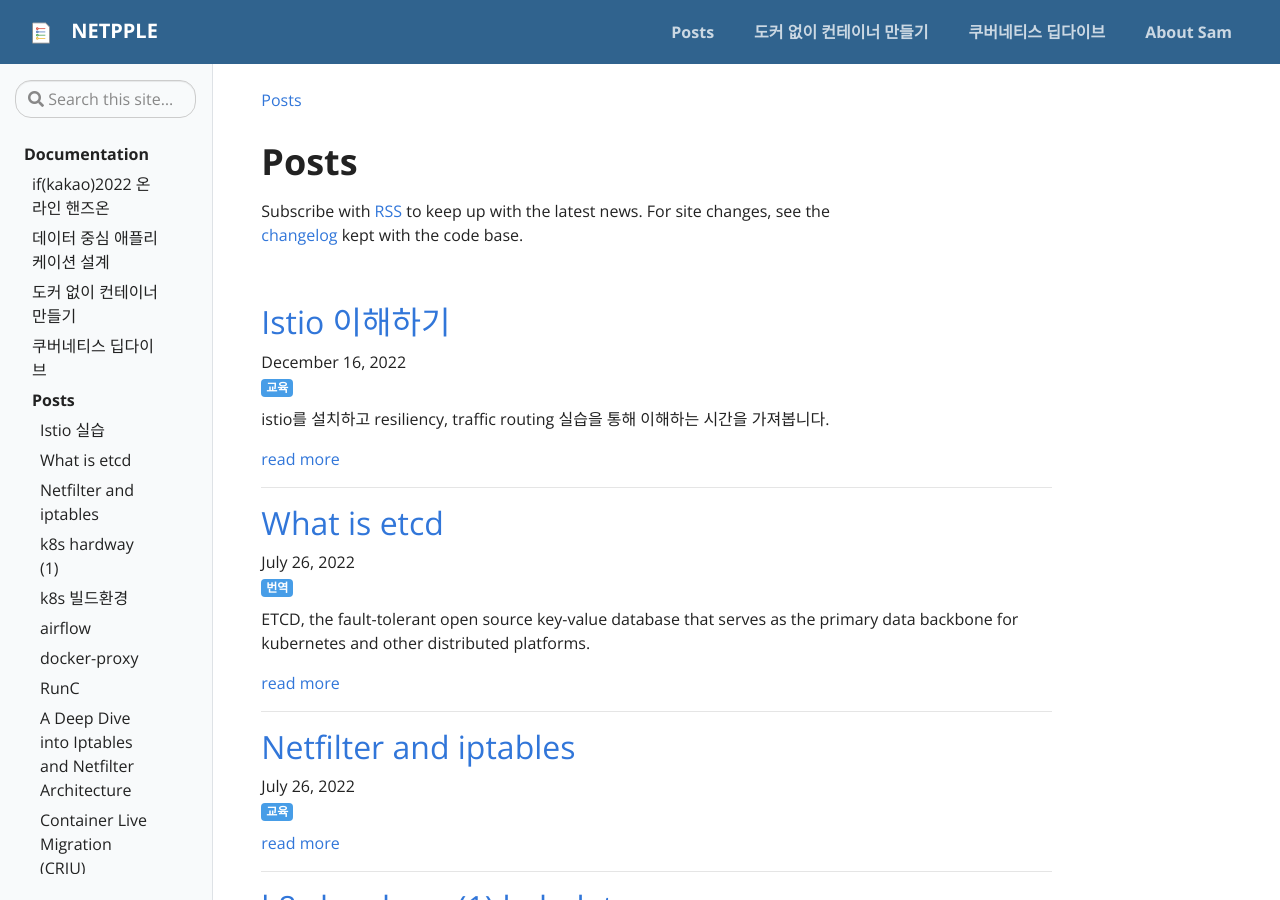
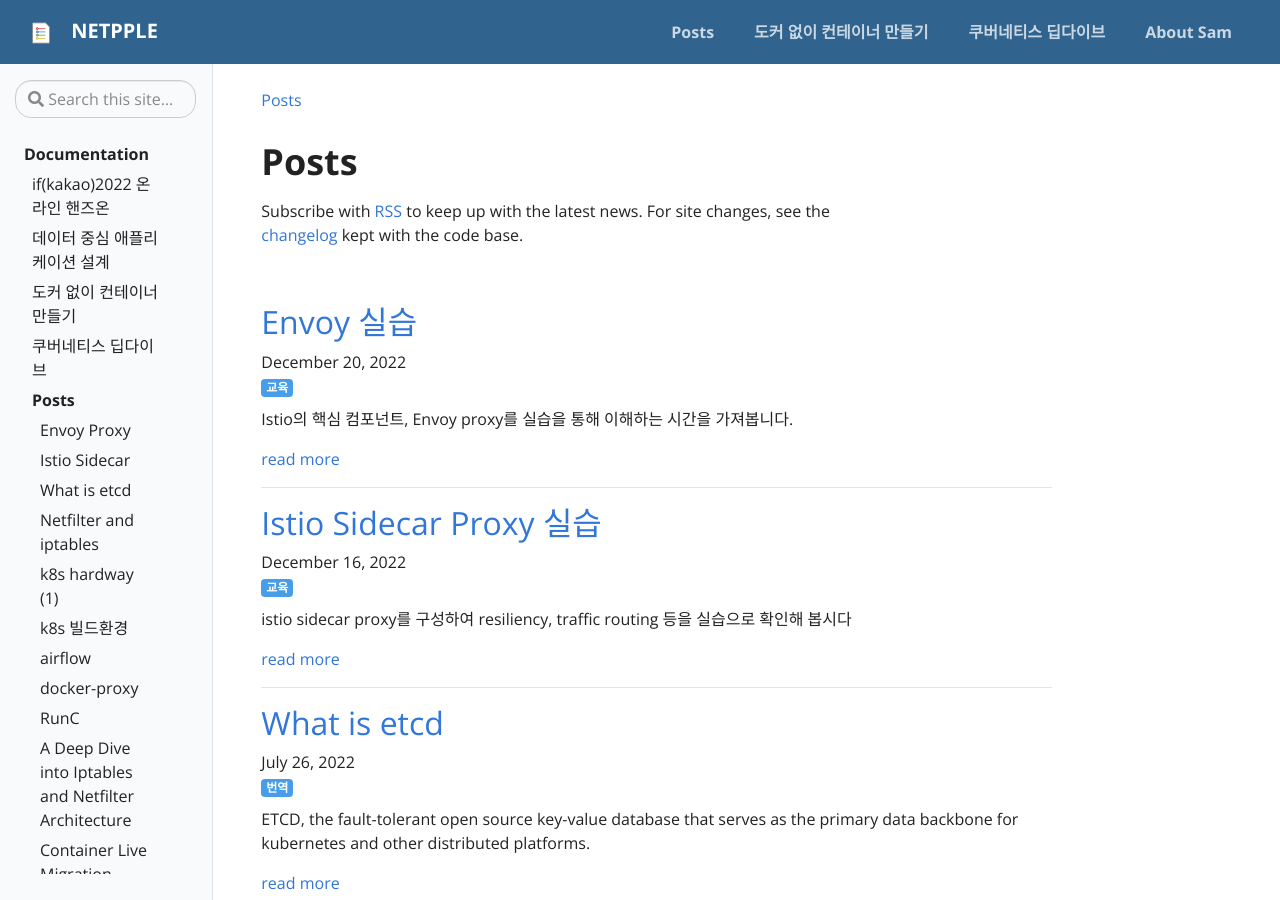
Before and after one commit to netpple/netpple.github.io, a Jekyll site: the page built from pages/news.md, in a window 1280 px wide and 900 px high. Built offline with Jekyll 4.4.1, drawn with Linux system fonts in a browser that asks for light colours; some of the changed lines change nothing that is shown; some of the changed text lies outside the part shown.

Commit message:
envoy document

````diff
--- a/_data/toc.yml
+++ b/_data/toc.yml
@@ -67,7 +67,9 @@
   links:
     #    - title: "[] "
     #      url: ""
-    - title: "Istio 실습"
+    - title: "Envoy Proxy"
+      url: "2022/Istio-ch3-envoy"
+    - title: "Istio Sidecar"
       url: "2022/Istio"
     - title: "What is etcd"
       url: "2022/etcd"
--- a/_posts/2022-12-16-Istio.md
+++ b/_posts/2022-12-16-Istio.md
@@ -1,7 +1,7 @@
 ---
-title: Istio 이해하기
+title: Istio Sidecar Proxy 실습
 version: v1.0
-description: 실습으로 istio 이해하기
+description: 실습으로 istio sidecar proxy 이해하기
 date: 2022-12-16 10:00:00 +09:00
 categories: network
 badges:
@@ -9,13 +9,13 @@
   tag: 교육
   rightpanel: false
 ---
-istio를 설치하고 resiliency, traffic routing 실습을 통해 이해하는 시간을 가져봅니다.
+istio sidecar proxy를 구성하여 resiliency, traffic routing 등을 실습으로 확인해 봅시다
 
 <!--more-->
 ## 개요
 
 - 실습 git: [https://github.com/istioinaction/book-source-code](https://github.com/istioinaction/book-source-code)
-- 출처 : Istio in Action
+- 출처 : Istio in Action 챕터2
 
 ## Istio Sidecar Proxy 적용하기
 
--- /dev/null
+++ b/_posts/2022-12-20-Istio-ch3-envoy.md
@@ -0,0 +1,256 @@
+---
+title: Envoy 실습
+version: v1.0
+description: istio in action 3장 실습
+date: 2022-12-20 18:00:00 +09:00
+categories: network
+badges:
+- type: info
+  tag: 교육
+  rightpanel: false
+---
+Istio의 핵심 컴포넌트, Envoy proxy를 실습을 통해 이해하는 시간을 가져봅니다.
+
+<!--more-->
+
+## 개요
+
+- 실습 git: [https://github.com/istioinaction/book-source-code](https://github.com/istioinaction/book-source-code)
+- 출처 : Istio in Action 챕터3
+
+## 실습
+
+### 실습1. Envoy proxy 실행
+
+envoy 및 앱(이하, httpbin), curl 다운로드
+
+```bash
+docker pull envoyproxy/envoy:v1.19.0
+docker pull curlimages/curl
+docker pull citizenstig/httpbin
+```
+
+httpbin 기동
+
+```bash
+docker run -d --name httpbin citizenstig/httpbin
+```
+
+curl 로 httpbin 확인
+
+```bash
+docker run -it --rm --link httpbin curlimages/curl \
+curl -X GET http://httpbin:8000/headers
+```
+
+Envoy 설정
+
+```yaml
+# vi ch3/simple.yaml
+
+admin:
+  address:
+    socket_address: { address: 0.0.0.0, port_value: 15000 }
+
+static_resources:
+  listeners:
+  - name: httpbin-demo
+    address:
+      socket_address: { address: 0.0.0.0, port_value: 15001 }
+    filter_chains:
+    - filters:
+      - name:  envoy.filters.network.http_connection_manager
+        typed_config:
+          "@type": type.googleapis.com/envoy.extensions.filters.network.http_connection_manager.v3.HttpConnectionManager
+          stat_prefix: ingress_http
+          http_filters:
+          - name: envoy.filters.http.router
+          route_config:
+            name: httpbin_local_route
+            virtual_hosts:
+            - name: httpbin_local_service
+              domains: ["*"]
+              routes:
+              - match: { prefix: "/" }
+                route:
+                  auto_host_rewrite: true
+                  cluster: httpbin_service
+  clusters:
+    - name: httpbin_service
+      connect_timeout: 5s
+      type: LOGICAL_DNS
+      dns_lookup_family: V4_ONLY
+      lb_policy: ROUND_ROBIN
+      load_assignment:
+        cluster_name: httpbin
+        endpoints:
+        - lb_endpoints:
+          - endpoint:
+              address:
+                socket_address:
+                  address: httpbin
+                  port_value: 8000
+```
+
+Envoy 기동
+
+```bash
+docker run --name proxy --link httpbin envoyproxy/envoy:v1.19.0 \
+--config-yaml "$(cat ch3/simple.yaml)"
+```
+
+curl 로 Envoy 호출 확인
+
+```bash
+docker run -it --rm --link proxy curlimages/curl \
+curl -X GET http://proxy:8000/headers
+```
+
+Envoy 중지
+
+```bash
+docker rm -f proxy
+```
+
+### 실습2. Envoy proxy 타임아웃 설정
+
+simple.yaml 에서 타임아웃만 1초로 변경해 봅니다.
+
+```yaml
+# vi ch3/simple_change_timeout.yaml
+
+admin:
+  address:
+    socket_address: { address: 0.0.0.0, port_value: 15000 }
+
+static_resources:
+  listeners:
+  - name: httpbin-demo
+    address:
+      socket_address: { address: 0.0.0.0, port_value: 15001 }
+    filter_chains:
+    - filters:
+      - name:  envoy.filters.network.http_connection_manager
+        typed_config:
+          "@type": type.googleapis.com/envoy.extensions.filters.network.http_connection_manager.v3.HttpConnectionManager
+          stat_prefix: ingress_http
+          http_filters:
+          - name: envoy.filters.http.router
+          route_config:
+            name: httpbin_local_route
+            virtual_hosts:
+            - name: httpbin_local_service
+              domains: ["*"]
+              routes:
+              - match: { prefix: "/" }
+                route:
+                  auto_host_rewrite: true
+                  cluster: httpbin_service
+                  timeout: 1s
+  clusters:
+    - name: httpbin_service
+      connect_timeout: 5s
+      type: LOGICAL_DNS
+      dns_lookup_family: V4_ONLY
+      lb_policy: ROUND_ROBIN
+      load_assignment:
+        cluster_name: httpbin
+        endpoints:
+        - lb_endpoints:
+          - endpoint:
+              address:
+                socket_address:
+                  address: httpbin
+                  port_value: 8000
+```
+
+Envoy 기동
+
+```bash
+docker run --name proxy --link httpbin envoyproxy/envoy:v1.19.0 \
+--config-yaml "$(cat ch3/simple_change_timeout.yaml)"
+```
+
+curl로 Envoy 호출 (타임아웃 설정 변경 확인)
+
+```bash
+docker run -it --rm --link proxy curlimages/curl \
+curl -X GET http://proxy:15001/headers
+```
+
+### 실습3 Envoy Admin API
+
+admin API로 Envoy stat 확인
+
+```bash
+docker run -it --rm --link proxy curlimages/curl \
+curl -X GET http://proxy:15000/stats | grep retry
+```
+
+retry 설정 수정
+
+```yaml
+# vi ch3/simple_retry.yaml
+
+admin:
+  address:
+    socket_address: { address: 0.0.0.0, port_value: 15000 }
+
+static_resources:
+  listeners:
+  - name: httpbin-demo
+    address:
+      socket_address: { address: 0.0.0.0, port_value: 15001 }
+    filter_chains:
+    - filters:
+      - name:  envoy.filters.network.http_connection_manager
+        typed_config:
+          "@type": type.googleapis.com/envoy.extensions.filters.network.http_connection_manager.v3.HttpConnectionManager
+          stat_prefix: ingress_http
+          http_filters:
+          - name: envoy.filters.http.router
+          route_config:
+            name: httpbin_local_route
+            virtual_hosts:
+            - name: httpbin_local_service
+              domains: ["*"]
+              routes:
+              - match: { prefix: "/" }
+                route:
+                  auto_host_rewrite: true
+                  cluster: httpbin_service
+                  retry_policy:
+                      retry_on: 5xx
+                      num_retries: 3
+  clusters:
+    - name: httpbin_service
+      connect_timeout: 5s
+      type: LOGICAL_DNS
+      dns_lookup_family: V4_ONLY
+      lb_policy: ROUND_ROBIN
+      load_assignment:
+        cluster_name: httpbin
+        endpoints:
+        - lb_endpoints:
+          - endpoint:
+              address:
+                socket_address:
+                  address: httpbin
+                  port_value: 8000
+```
+
+Envoy 재기동 (retry 설정적용)
+
+```bash
+docker rm -f proxy
+
+docker run --name proxy --link httpbin envoyproxy/envoy:v1.19.0 \
+--config-yaml "$(cat ch3/simple_retry.yaml)"
+```
+
+설정 적용 확인
+
+```bash
+docker run -it --rm --link proxy curlimages/curl \
+curl -X GET http://proxy:15000/stats | grep retry
+```
````
